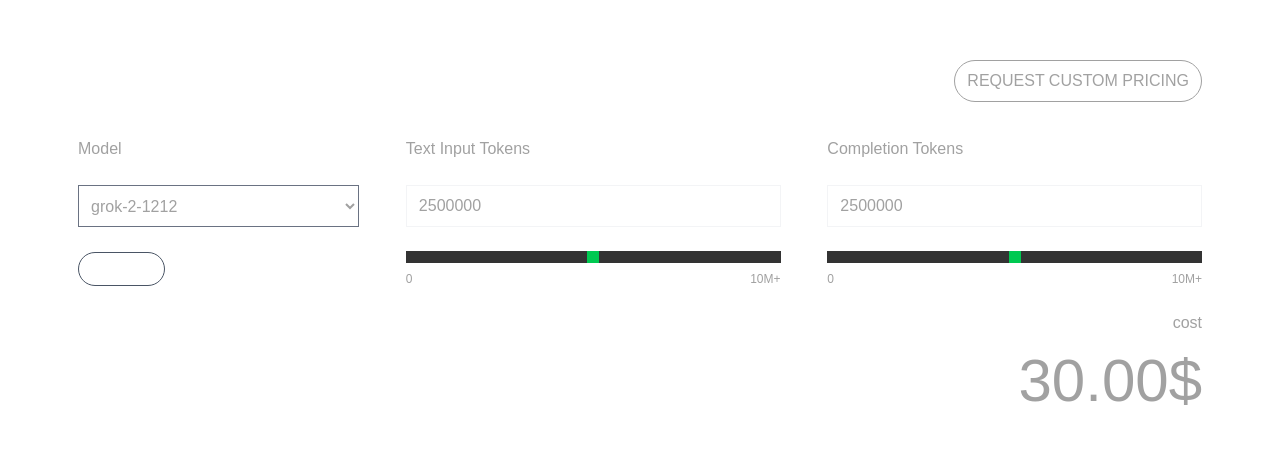
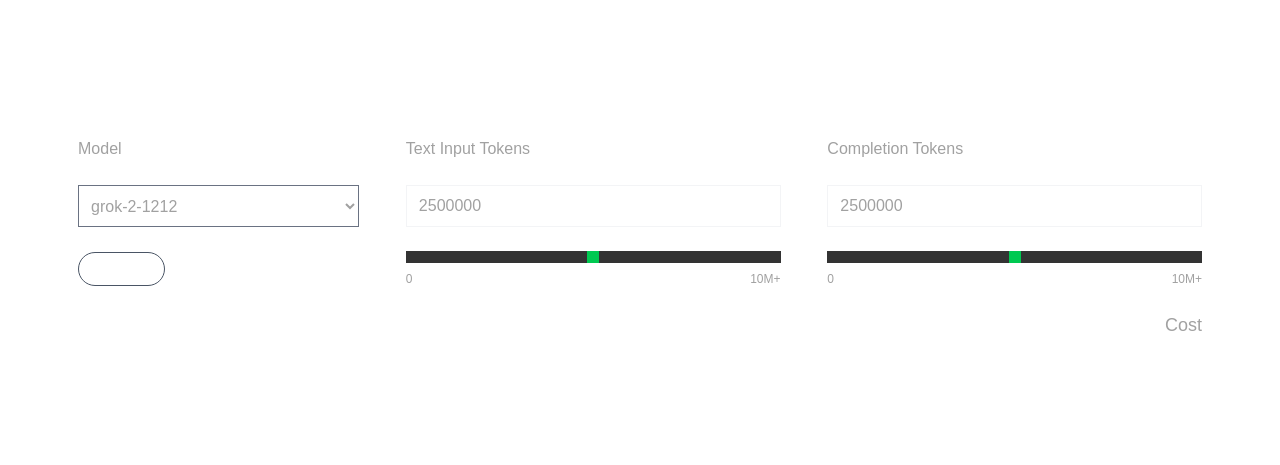
Before and after one commit to MilkiyasGebru/xAI, a Next.js app: page / in a window 1280 px wide. Shown: the part 3261-3726 px from the top of the page. Built offline with nearby package versions, Linux system fonts and the light colour scheme.

Commit message:
Fixed the color

```diff
--- a/components/Calculator.jsx
+++ b/components/Calculator.jsx
@@ -1,12 +1,17 @@
 "use client"
+
+import { HiArrowUpRight } from 'react-icons/hi2';
+
+
+
 export default function Calculator() {
 
     return (
         <section className="mx-auto max-w-[1124px] mt-20">
             <div className="flex flex-col py-16">
-                <div className="flex justify-between items-center">
-                    <span className="text-5xl text-white font-semibold mb-16">Cost calculator</span>
-                    <button className="px-3 py-2 rounded-full border">REQUEST CUSTOM PRICING</button>
+                <div className="flex justify-between items-center mb-16">
+                    <span className="text-5xl text-white font-semibold  h-fit text-center">Cost calculator</span>
+                    <button className="px-3 py-2 rounded-full border flex gap-2 items-center text-white w-fit h-fit">REQUEST CUSTOM PRICING <HiArrowUpRight /> </button>
                 </div>
                 <div className="flex justify-between">
                     <span className="w-1/4">Model</span>
@@ -61,8 +66,8 @@
 
                 </form>
 
-                <span className="self-end  mt-6 text-[rgb(130, 133, 138)]">cost</span>
-                <span className="self-end text-6xl mt-4">30.00$</span>
+                <span className="self-end  mt-6 text-[rgb(130, 133, 138)] text-lg">Cost</span>
+                <span className="self-end text-6xl mt-4 text-white">30.00$</span>
 
 
             </div>
```
